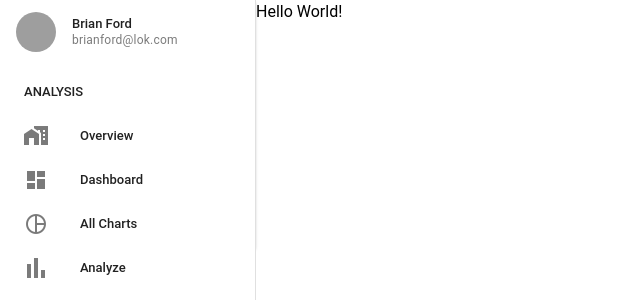
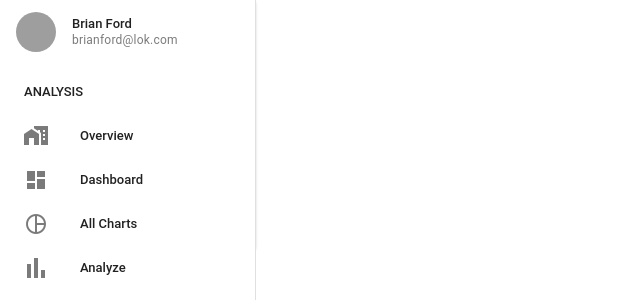
Before and after one commit to mrVandermond/dashboard, a Vue app: page / in a window 1280 px wide. Shown: the top 300 px of the page, without its empty margins (0-640 px from the left). Built offline with nearby package versions, Linux system fonts and the light colour scheme; no server answers; grey boxes are pictures that could not be loaded.

Commit message:
Separate layouts for side menu

```diff
--- a/src/App.vue
+++ b/src/App.vue
@@ -1,11 +1,9 @@
 <script setup lang="ts">
 import { RouterView } from 'vue-router';
-import SideMenu from './views/components/SideMenu.vue';
 </script>
 
 <template>
   <div>
-    <SideMenu />
     <RouterView />
   </div>
 </template>
@@ -15,12 +13,3 @@ div {
   display: flex;
 }
 </style>
-
-<!-- <keep-alive>
-  <SideMenu />
-</keep-alive>
-<RouterView v-slot="{ Component }">
-  <keep-alive>
-    <component :is="Component" />
-  </keep-alive>
-</RouterView> -->
--- a/src/router/index.ts
+++ b/src/router/index.ts
@@ -10,15 +10,20 @@ const router = createRouter({
       component: HomeView,
     },
     {
-      path: '/overview',
-      name: 'overview',
-      component: () => import('@/views/OverView.vue'),
+      path: '/login',
+      name: 'login',
+      component: {},
     },
-    {
-      path: '/dashboard',
-      name: 'dashboard',
-      component: () => import('@/views/Dashboard.vue'),
-    },
+    // {
+    //   path: '/overview',
+    //   name: 'overview',
+    //   component: () => import('@/views/OverView.vue'),
+    // },
+    // {
+    //   path: '/dashboard',
+    //   name: 'dashboard',
+    //   component: () => import('@/views/Dashboard.vue'),
+    // },
   ],
 });
 
--- a/src/views/HomeView.vue
+++ b/src/views/HomeView.vue
@@ -1,5 +1,10 @@
 <template>
   <main>
-    Hello World!
+    <SideMenu />
+    <RouterView />
   </main>
 </template>
+
+<script setup lang="ts">
+import SideMenu from '@/views/components/SideMenu.vue';
+</script>
```
